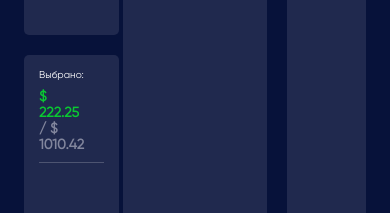
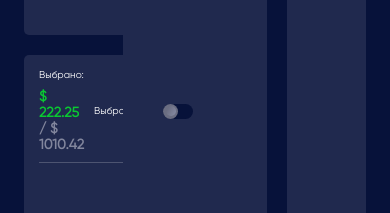
Before and after one commit to romagoldobin/mateballdesign, a Vue app: page / in a window 390 px wide. Shown: the part 173-386 px from the top of the page. Built offline with nearby package versions, Linux system fonts and the light colour scheme.

Commit message:
Added switch, header and media query from it. Basic inventory styles are ready. Added media queries for them

```diff
--- a/src/components/Inventory.vue
+++ b/src/components/Inventory.vue
@@ -15,7 +15,8 @@
         </div>
       </div>
       <div class="inventory--switchAll">
-
+        <span class="inventory--switchAll__text">Выбрать все:</span>
+        <VSwitch />
       </div>
     </section>
     <section class="inventory__body"></section>
@@ -24,8 +25,13 @@
 </template>
 
 <script>
+import VSwitch from './VSwitch.vue';
+
 export default {
   name: 'Inventory',
+  components: {
+    VSwitch,
+  },
 };
 </script>
 
@@ -35,17 +41,26 @@ export default {
   display: grid;
   grid-template-rows: auto 1fr auto;
   padding: 15px;
+
+  @media (min-width: 1920px) {
+    padding: 20px;
+  }
 }
 
 .inventory__header {
   display: grid;
   grid-template-columns: repeat(2, 2fr);
-  grid-column-gap: 20px;
+  grid-column-gap: 10px;
   padding-bottom: 10px;
   margin-bottom: 10px;
 
   &_border {
     border-bottom: 1px solid rgba(var(--WhiteRgb), .2);
+  }
+
+  @media (min-width: 1920px) {
+    padding-bottom: 15px;
+    margin-bottom: 15px;
   }
 }
 
@@ -72,7 +87,7 @@ export default {
 
 .inventory--info__value {
   &_selected {
-    @include media-font(14px, 14px, 16px, 18px);
+    @include media-font(14px, 12px, 14px, 18px);
     color: var(--Green100);
   }
 
@@ -82,7 +97,28 @@ export default {
   }
 }
 
-.inventory__switchAll {
+.inventory--switchAll {
+  @include media-font(8px, 8px, 10px, 12px);
+  display: flex;
+  align-items: center;
+  justify-content: flex-end;
 
+  .Switch {
+     @media (min-width: 1440px) {
+      --labelWidth: 36px;
+    }
+
+    @media (min-width: 1920px) {
+      --labelWidth: 40px;
+    }
+  }
+}
+
+.inventory--switchAll__text {
+  @include media-font(10px, 8px, 12px, 14px);
+  margin-right: 8px;
+  text-overflow: ellipsis;
+  white-space: nowrap;
+  overflow: hidden;
 }
 </style>
```
